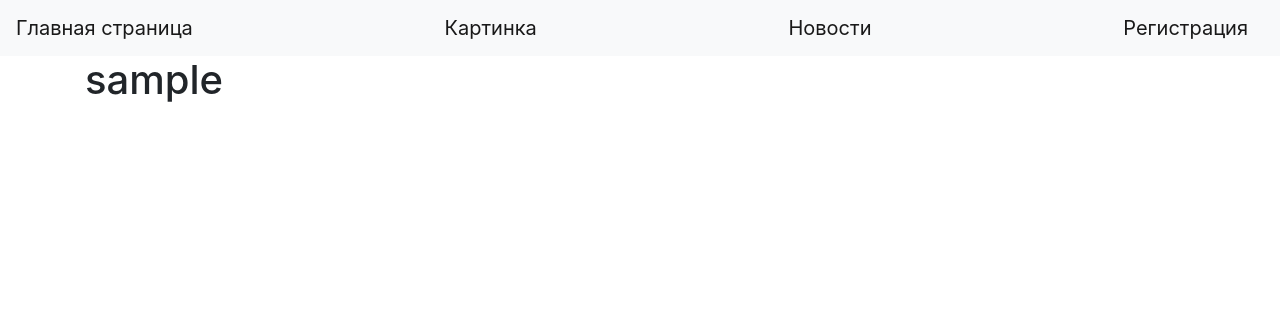
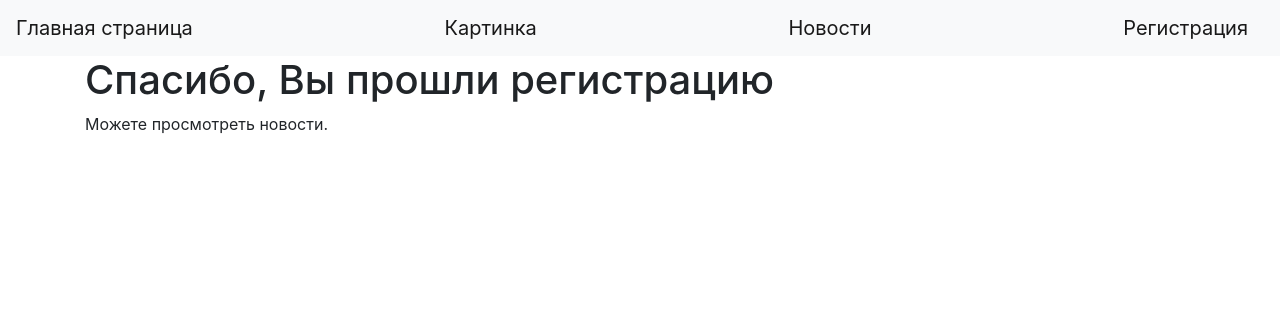
Before and after one commit to rus-2019-czn/first-STPP, a Flask app: template templates/second.html in a window 1280 px wide. Shown: the top 316 px of the page. Run offline with Flask 2, Linux system fonts and the light colour scheme; the template is opened without the code that fills it: most values are stand-ins (such as "Sample title", 1, 10 or a date in 2020); some libraries are stand-ins or nearby versions.

Commit message:
Add files via upload

```diff
--- a/templates/second.html
+++ b/templates/second.html
@@ -1,5 +1,6 @@
 {% extends "base.html" %}
 
 {% block content %}
-    <h1>{{ username }}</h1>
+    <h1>Спасибо, Вы прошли регистрацию</h1>
+	<p>Можете просмотреть новости.</p>
 {% endblock %}
```
